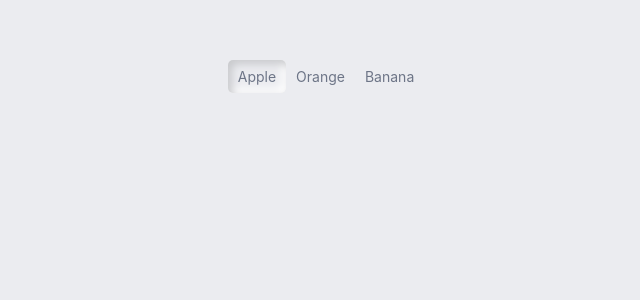
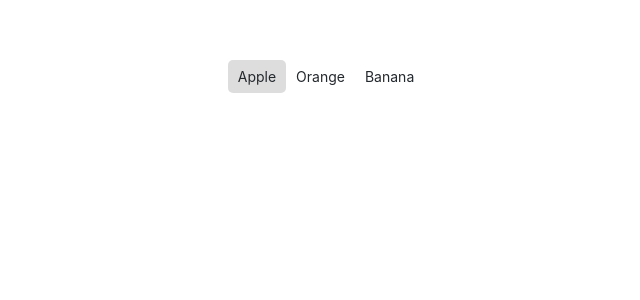
Before and after one commit to youginil/falco-vue, a Vue app: page / in a window 1280 px wide. Shown: the top 300 px of the page, without its empty margins (314-954 px from the left). Built offline with nearby package versions, Linux system fonts and the light colour scheme.

Commit message:
Change style

```diff
--- a/main.ts
+++ b/main.ts
@@ -1,7 +1,7 @@
 import { createApp } from 'vue';
 import BugUI from './src/index';
-// import './src/themes/default/index.scss';
-import './src/themes/neumorphism/index.scss';
+import './src/themes/default/index.scss';
+// import './src/themes/neumorphism/index.scss';
 import App from './App.vue';
 
 createApp(App).use(BugUI).mount('#app');
--- a/package.json
+++ b/package.json
@@ -1,6 +1,6 @@
 {
   "name": "bugui",
-  "version": "1.1.0",
+  "version": "1.1.1",
   "description": "",
   "main": "./dist/bugui.umd.js",
   "module": "./dist/bugui.es.js",
--- a/src/themes/default/BugTabs.scss
+++ b/src/themes/default/BugTabs.scss
@@ -1,13 +1,11 @@
 .bug-tabs {
   overflow-x: auto;
   overflow-y: hidden;
-  border-bottom: 1px solid #ddd;
   white-space: nowrap;
 
   &.vertical {
     overflow-x: hidden;
     overflow-y: auto;
     border-bottom: none;
-    border-right: 1px solid #ddd;
   }
 }
```
